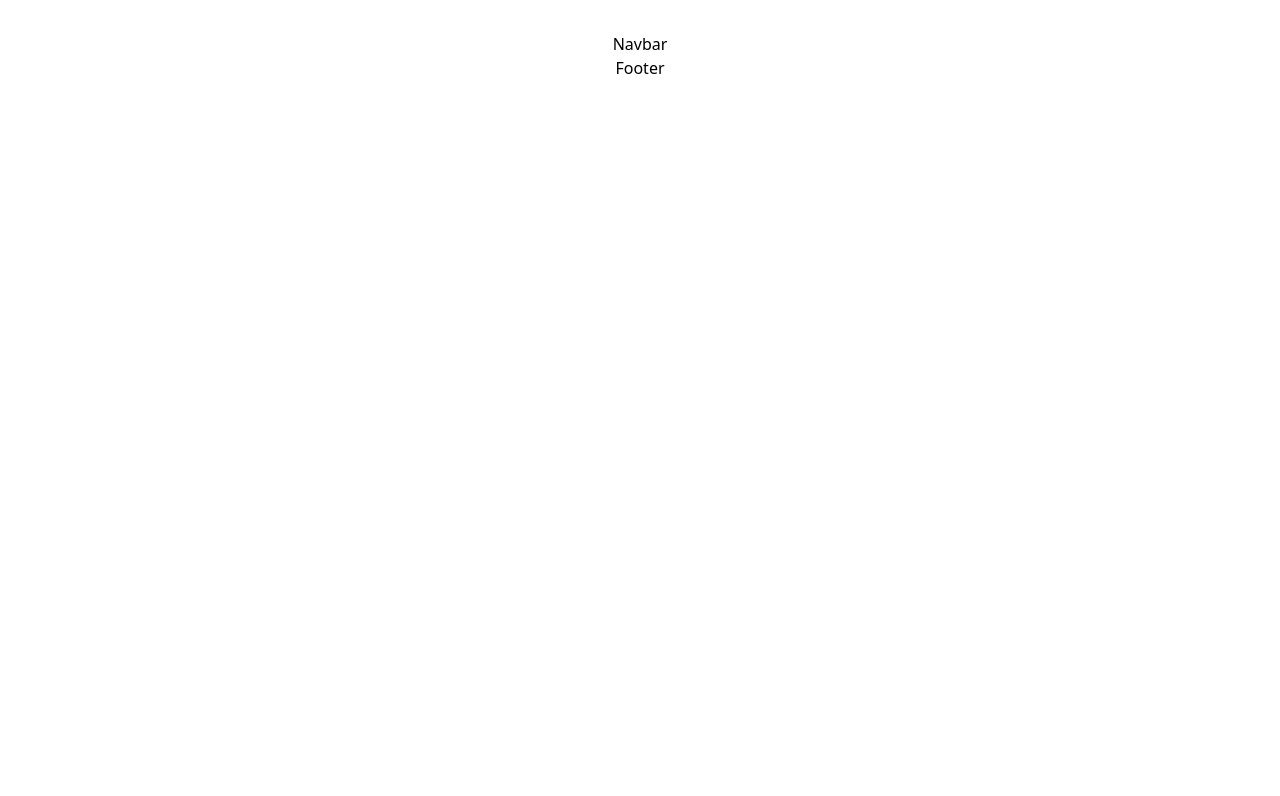
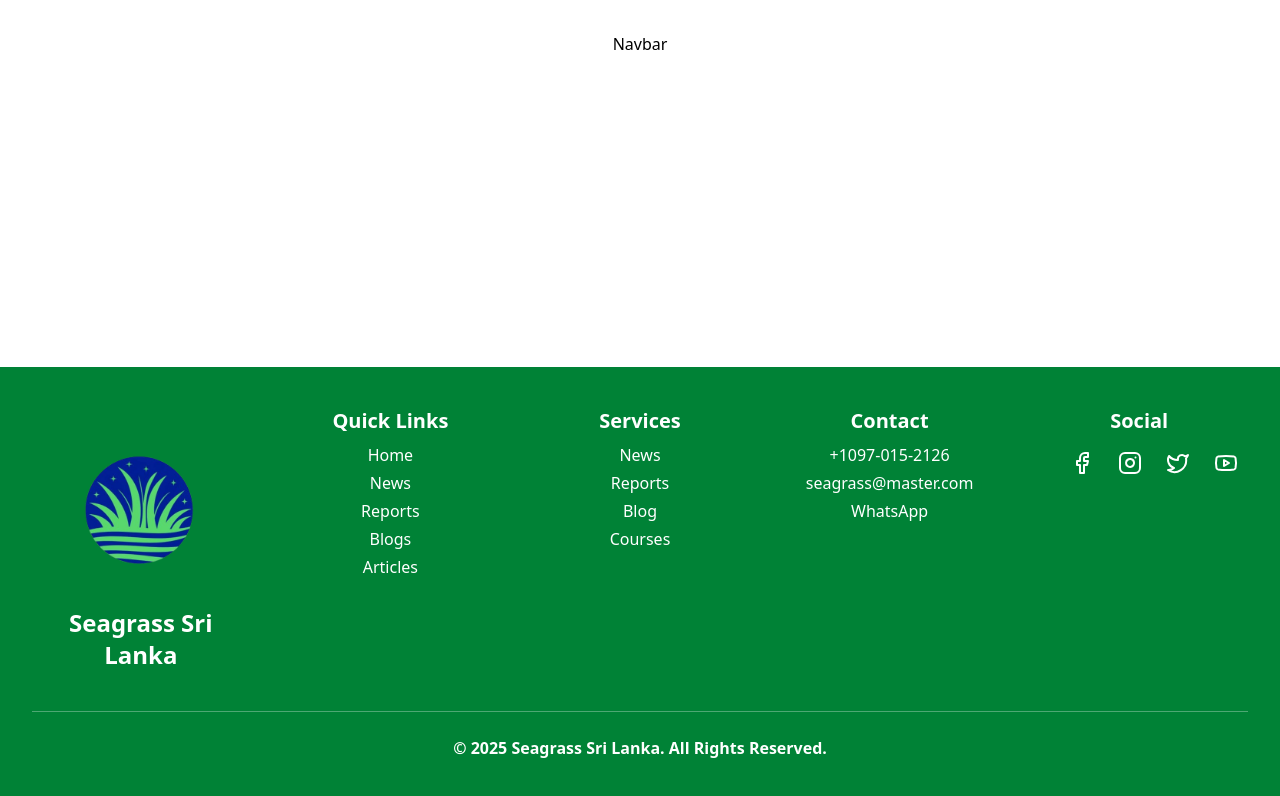
Before and after one commit to vishmithSuranjaya/Seagrass_SriLanka-Frontend, a React (Vite) app: page / in a window 1280 px wide. Shown: the top 796 px of the page. Built offline with nearby package versions, Linux system fonts and the light colour scheme.

Commit message:
footer comleted

```diff
--- a/package.json
+++ b/package.json
@@ -11,7 +11,10 @@
   },
   "dependencies": {
     "@tailwindcss/vite": "^4.1.8",
+    "bootstrap": "^5.3.6",
+    "lucide-react": "^0.513.0",
     "react": "^19.1.0",
+    "react-bootstrap": "^2.10.10",
     "react-dom": "^19.1.0",
     "react-router-dom": "^7.6.2",
     "tailwindcss": "^4.1.8"
--- a/src/components/Footer/Footer.jsx
+++ b/src/components/Footer/Footer.jsx
@@ -1,9 +1,85 @@
-import React from 'react'
+import { Facebook, Instagram, Twitter, Youtube } from 'lucide-react';
+import { Link } from 'react-router-dom';
+import Nav from 'react-bootstrap/Nav';
 
-const Footer = () => {
+export default function Footer() {
   return (
-    <div>Footer</div>
-  )
+    <div className="fixed bottom-0 left-0 right-0 w-full bg-green-700 text-white">
+      <footer className="px-8 py-10">
+        <div className="grid grid-cols-1 sm:grid-cols-2 md:grid-cols-3 lg:grid-cols-5 gap-8">
+
+          {/* Column 1: Logo with image */}
+          <div>
+            <div className="mb-4">
+              <img
+                src="/seagrass-logo.png"
+                alt="Seagrass Logo"
+                className="w-65 h-48 object-contain mt-2"
+              />
+              <h1 className="text-2xl font-bold mb-2">Seagrass Sri Lanka</h1>
+            </div>
+          </div>
+
+          {/* Column 2: Quick Links */}
+          <div>
+            <h2 className="text-xl font-bold mb-2">Quick Links</h2>
+            <ul className="space-y-1 text-base">
+              <li><Nav.Link as={Link} to="/" className="hover:text-lime-300 text-white transition-colors duration-200">Home</Nav.Link></li>
+              <li><Nav.Link as={Link} to="/news" className="hover:text-lime-300 text-white transition-colors duration-200">News</Nav.Link></li>
+              <li><Nav.Link as={Link} to="/reports" className="hover:text-lime-300 text-white transition-colors duration-200">Reports</Nav.Link></li>
+              <li><Nav.Link as={Link} to="/blogs" className="hover:text-lime-300 text-white transition-colors duration-200">Blogs</Nav.Link></li>
+              <li><Nav.Link as={Link} to="/articles" className="hover:text-lime-300 text-white transition-colors duration-200">Articles</Nav.Link></li>
+            </ul>
+          </div>
+
+          {/* Column 3: Services */}
+          <div>
+            <h2 className="text-xl font-bold mb-2">Services</h2>
+            <ul className="space-y-1 text-base">
+              <li><Nav.Link as={Link} to="/news" className="hover:text-lime-300 text-white transition-colors duration-200">News</Nav.Link></li>
+              <li><Nav.Link as={Link} to="/reports" className="hover:text-lime-300 text-white transition-colors duration-200">Reports</Nav.Link></li>
+              <li><Nav.Link as={Link} to="/blogs" className="hover:text-lime-300 text-white transition-colors duration-200">Blog</Nav.Link></li>
+              <li><Nav.Link as={Link} to="/courses" className="hover:text-lime-300 text-white transition-colors duration-200">Courses</Nav.Link></li>
+            </ul>
+          </div>
+
+          {/* Column 4: Contact */}
+          <div>
+            <h2 className="text-xl font-bold mb-2">Contact</h2>
+            <p className="mb-1 text-base">+1097-015-2126</p>
+            <p className="mb-1 text-base">
+              <Nav.Link as={Link} to="/contact" className="hover:text-lime-300 text-white transition-colors duration-200">
+                seagrass@master.com
+              </Nav.Link>
+            </p>
+            <p className="mb-1 text-base">WhatsApp</p>
+          </div>
+
+          {/* Column 5: Social */}
+          <div>
+            <h2 className="text-xl font-bold mb-2">Social</h2>
+            <div className="flex space-x-6 mt-4 pl-10">
+              <Nav.Link as={Link} to="/facebook" aria-label="Facebook">
+                <Facebook className="hover:text-lime-300 transition-colors duration-200" />
+              </Nav.Link>
+              <Nav.Link as={Link} to="/instagram" aria-label="Instagram">
+                <Instagram className="hover:text-lime-300 transition-colors duration-200" />
+              </Nav.Link>
+              <Nav.Link as={Link} to="/twitter" aria-label="Twitter">
+                <Twitter className="hover:text-lime-300 transition-colors duration-200" />
+              </Nav.Link>
+              <Nav.Link as={Link} to="/youtube" aria-label="YouTube">
+                <Youtube className="hover:text-lime-300 transition-colors duration-200" />
+              </Nav.Link>
+            </div>
+          </div>
+        </div>
+
+        <hr className="my-6 border-white opacity-30" />
+        <p className="text-center text-base font-semibold">
+          © 2025 Seagrass Sri Lanka. All Rights Reserved.
+        </p>
+      </footer>
+    </div>
+  );
 }
-
-export default Footer
```
Also changed, not shown: public/seagrass-logo.png (added), 1 other file (tests, documents, lock files or other folders).
